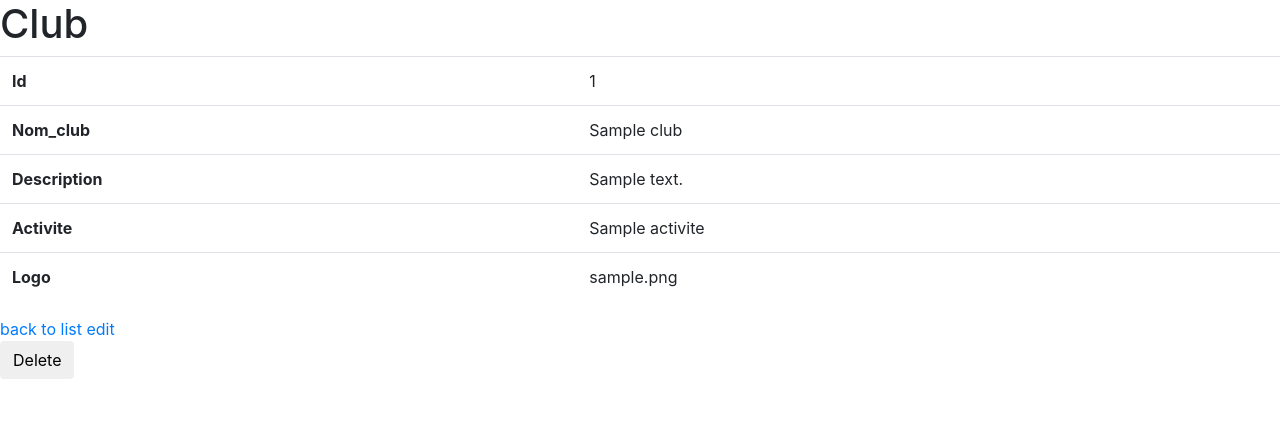
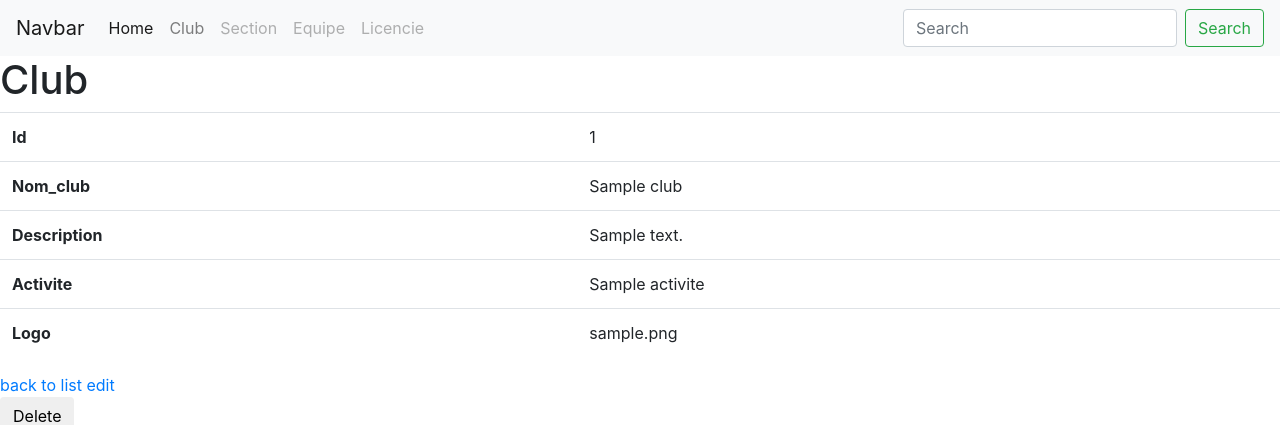
Before and after one commit to Khomso/tp-symfony-2, a Symfony app: template omnisport/templates/club/show.html.twig in a window 1280 px wide. Shown: the top 425 px of the page. Run offline with Twig, Linux system fonts and the light colour scheme; the template is opened without the code that fills it: most values are stand-ins (such as "Sample title", 1, 10 or a date in 2020); some libraries are stand-ins or nearby versions.

Commit message:
mise en place de bootstrap

```diff
--- a/omnisport/templates/base.html.twig
+++ b/omnisport/templates/base.html.twig
@@ -15,6 +15,35 @@
         {% endblock %}
     </head>
     <body>
+    <nav class="navbar navbar-expand-lg navbar-light bg-light">
+        <a class="navbar-brand" href="#">Navbar</a>
+        <button class="navbar-toggler" type="button" data-toggle="collapse" data-target="#navbarSupportedContent" aria-controls="navbarSupportedContent" aria-expanded="false" aria-label="Toggle navigation">
+            <span class="navbar-toggler-icon"></span>
+        </button>
+        <div class="collapse navbar-collapse" id="navbarSupportedContent">
+        <ul class="navbar-nav mr-auto">
+            <li class="nav-item active">
+                <a class="nav-link" href="{{ path('home') }}">Home <span class="sr-only">(current)</span></a>
+            </li>
+            <li class="nav-item">
+                <a class="nav-link" href="{{ path('app_club_index') }}">Club</a>
+            </li>
+            <li class="nav-item">
+                <a class="nav-link disabled" href="{{ path('app_section_index') }}">Section</a>
+            </li>
+             <li class="nav-item">
+                <a class="nav-link disabled" href="{{ path('app_equipe_index') }}">Equipe</a>
+            </li>
+            <li class="nav-item">
+                <a class="nav-link disabled" href="{{ path('app_licencie_index') }}">Licencie</a>
+            </li>
+        </ul>
+        <form class="form-inline my-2 my-lg-0">
+            <input class="form-control mr-sm-2" type="search" placeholder="Search" aria-label="Search">
+            <button class="btn btn-outline-success my-2 my-sm-0" type="submit">Search</button>
+        </form>
+        </div>
+    </nav>
         {% block body %}{% endblock %}
     </body>
 </html>
```
Also changed, not shown: 1 other file.
